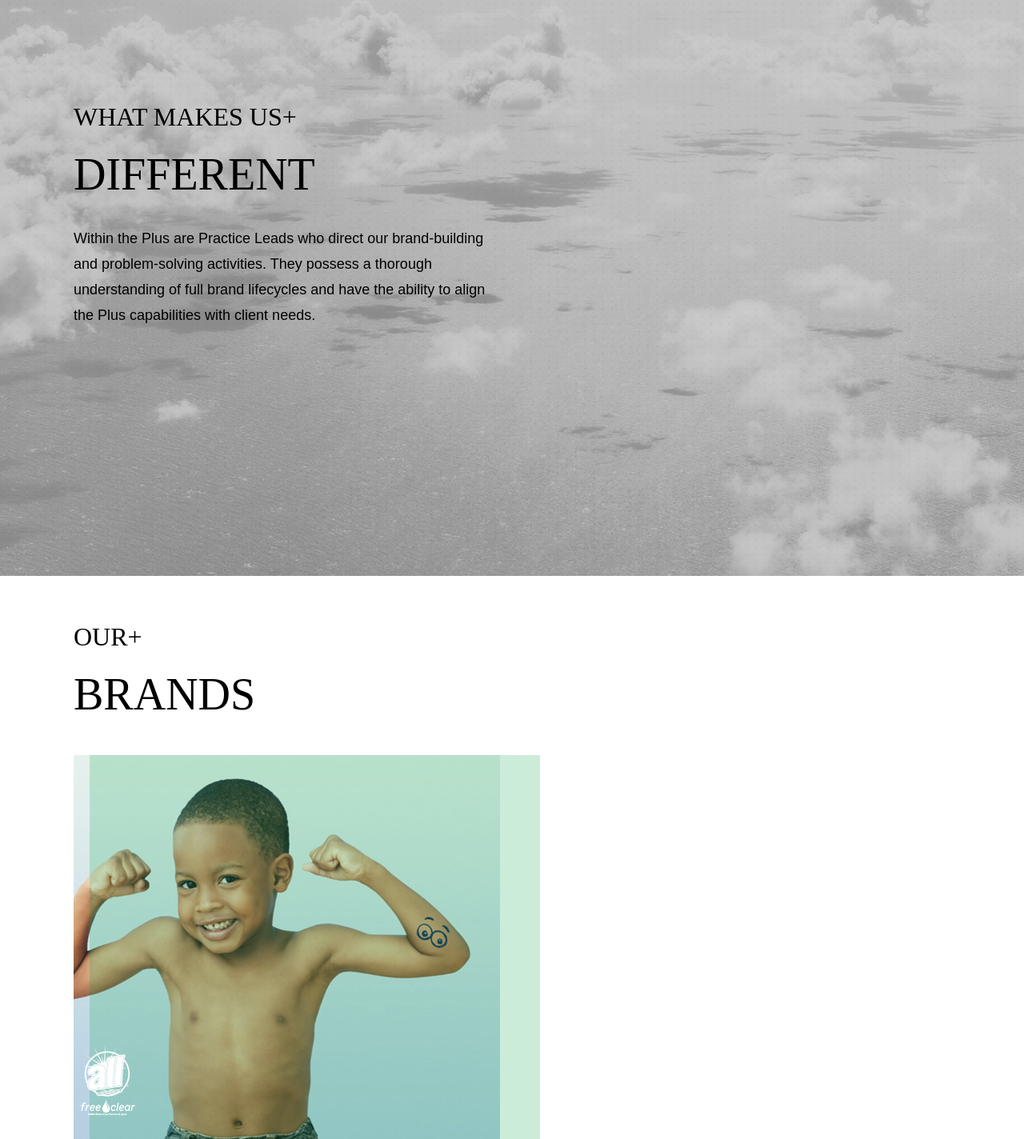
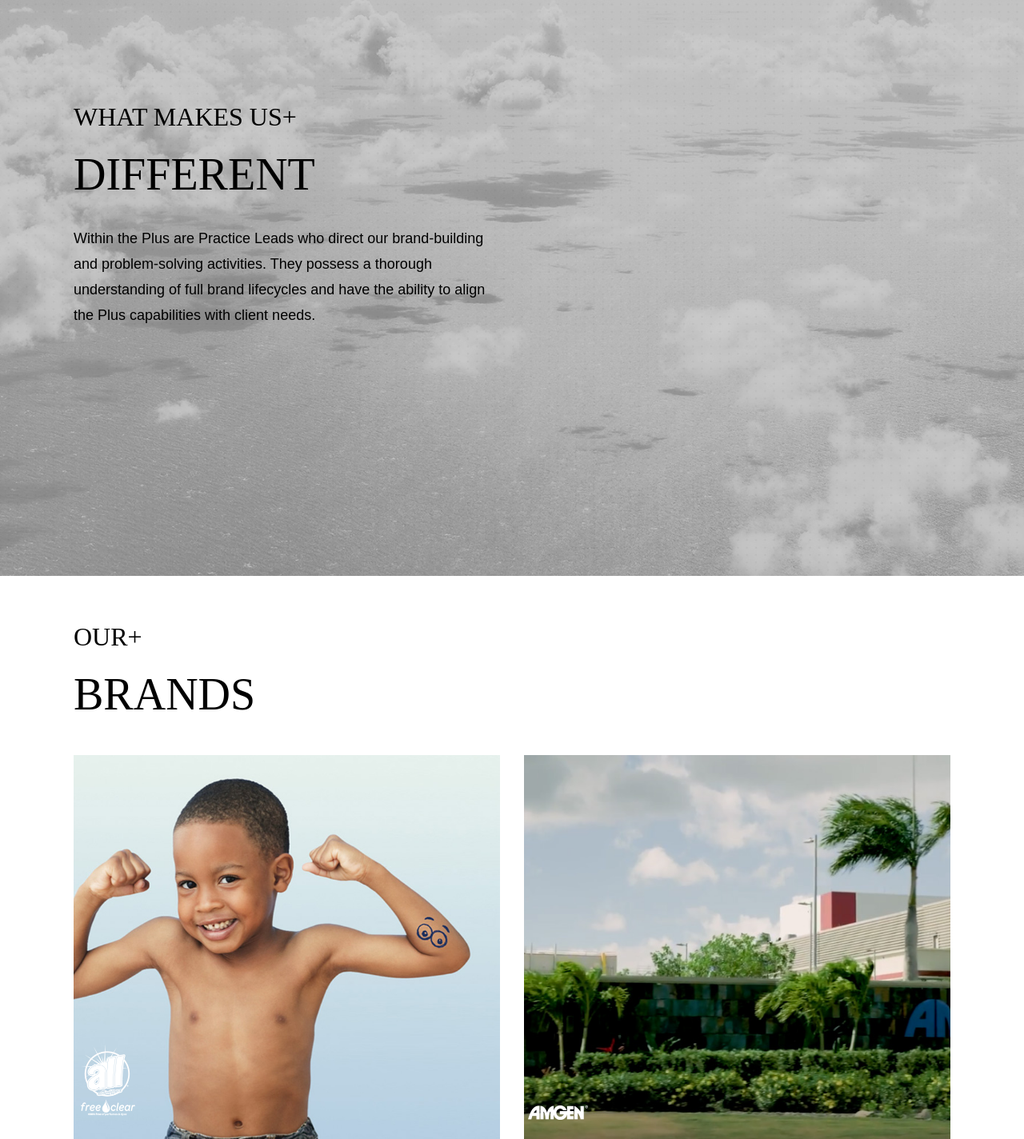
Before and after one commit to havashealthplus/havashealthplus.github.io, a Jekyll site: the page built from about/index.html, in a window 1280 px wide. Shown: the whole page at 80% size. Built offline with Jekyll 4.4.1, drawn with Linux system fonts in a browser that asks for light colours; some web fonts are replaced.

Commit message:
clients
+ amgen

```diff
--- a/about/index.html
+++ b/about/index.html
@@ -31,11 +31,18 @@ section: about
 			</div>
 		</div>
 		<div class="row">
-			<div class="col-12 col-medium-6">
+			<div class="col-12 col-small-6">
 				<div class="client" id="afc">
-					<div class="client_overlay" id="afc_green"></div>
+					<!--<div class="client_overlay" id="afc_green"></div>-->
 					<div class="client_logo">
 						<img src="../images/clients/afc-logo.png" width="75px;" alt="All free Clear">
+					</div>
+				</div>
+			</div>
+			<div class="col-12 col-small-6">
+				<div class="client" id="amgen">
+					<div class="client_logo">
+						<img src="../images/clients/amgen-logo.png" width="75px;" alt="Amgen">
 					</div>
 				</div>
 			</div>
--- a/css/component.css
+++ b/css/component.css
@@ -46,7 +46,7 @@
 
 /* brands/clients */
 .client {
-  height: 480px;
+  height: 300px;
   padding: 20px;
   background-attachment: absolute;
   background-size: cover;
@@ -54,17 +54,22 @@
   background-repeat: no-repeat;
 }
 
-.client_overlay {
+@media (min-width: 992px) {
+  .client {
+    height: 480px;
+  }
+}
+
+/*.client_overlay {
   position: absolute;
   z-index: 0;
   width: 100%;
   height: 100%;
   top: 0;
-}
+}*/
 
 .client_logo {
   position: absolute;
-  z-index: 1;
   left: 20px;
   bottom: 20px;
 }
@@ -77,6 +82,11 @@
 #afc_green {
   background: #00a247;
   opacity: .2;
+}
+
+/* amgen */
+#amgen {
+  background-image: url("../images/clients/amgen.jpg");
 }
 
 
--- a/css/plus.css
+++ b/css/plus.css
@@ -640,7 +640,7 @@ body {
   }
 }
 
-@media (min-width: 1120px) {
+@media (min-width: 992px) {
   .col-medium {
     -ms-flex-preferred-size: 0;
     flex-basis: 0;
```
Also changed, not shown: images/clients/amgen-logo.png (added), images/clients/amgen.jpg (added).
